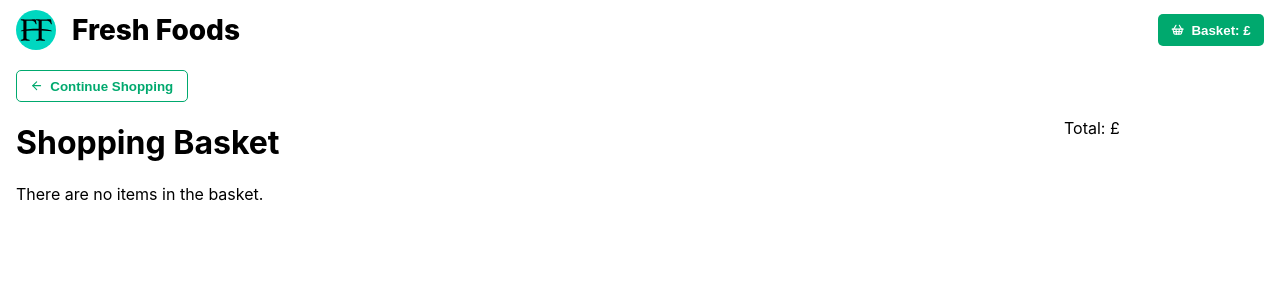
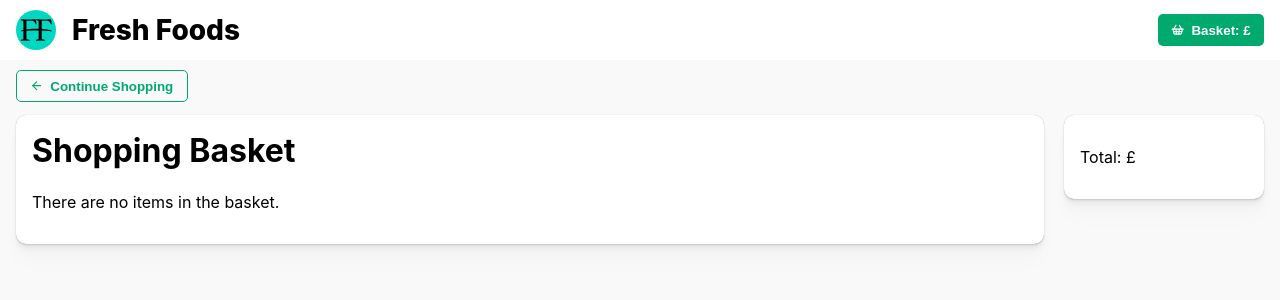
Before and after one commit to timto7/fresh-foods, a React (Vite) app: page /basket in a window 1280 px wide. Shown: the top 300 px of the page. Built offline with nearby package versions, Linux system fonts and the light colour scheme.

Commit message:
Refine card appearance

```diff
--- a/src/@types/styled.d.ts
+++ b/src/@types/styled.d.ts
@@ -17,5 +17,8 @@ declare module 'styled-components' {
       button: string;
       surface: string;
     };
+    shadows: {
+      card: string;
+    };
   }
 }
--- a/src/components/BasketItem.tsx
+++ b/src/components/BasketItem.tsx
@@ -1,22 +1,35 @@
 import { Link } from 'react-router-dom';
+import styled from 'styled-components';
 
 import Product from '../entities/Product';
 import useBasketStore from '../stores/basket-store';
 import Button from './Button';
 import QuantitySpinner from './QuantitySpinner';
+import Price from './Price';
 
 interface BasketItemProps {
   product: Product;
 }
 
+const ListItem = styled.li`
+  border-bottom: 1px solid ${(props) => props.theme.colors.text.soft};
+  padding-bottom: 1em;
+  margin: 1em 0;
+
+  &:last-of-type {
+    border-bottom: 0;
+    padding-bottom: 0;
+  }
+`;
+
 const BasketItem = ({ product }: BasketItemProps) => {
   const removeAllOfItem = useBasketStore((state) => state.removeAllOfItem);
 
   return (
-    <li style={{ margin: '1em 0' }}>
+    <ListItem>
       <div>
         <Link to={`/product/${product.id}`}>{product.name}</Link>
-        <span style={{ display: 'block' }}>£{product.price}</span>
+        <Price>£{product.price}</Price>
         <div style={{ display: 'flex' }}>
           <QuantitySpinner basketMode product={product} />
           <Button
@@ -28,7 +41,7 @@ const BasketItem = ({ product }: BasketItemProps) => {
           </Button>
         </div>
       </div>
-    </li>
+    </ListItem>
   );
 };
 
--- /dev/null
+++ b/src/components/Card.tsx
@@ -0,0 +1,11 @@
+import styled from 'styled-components';
+
+const Card = styled.div`
+  background-color: ${(props) => props.theme.colors.surface};
+  border-radius: ${(props) => props.theme.radii.surface};
+  box-sizing: border-box;
+  padding: 1em;
+  box-shadow: ${(props) => props.theme.shadows.card};
+`;
+
+export default Card;
--- a/src/components/ContinueShoppingButton.tsx
+++ b/src/components/ContinueShoppingButton.tsx
@@ -10,6 +10,7 @@ const ContinueShoppingButton = () => {
     <Button
       onClick={() => navigate('/')}
       startIcon={<LuArrowLeft />}
+      style={{ marginBottom: '1em' }}
       variant="outlined"
     >
       Continue Shopping
--- /dev/null
+++ b/src/components/Price.tsx
@@ -0,0 +1,11 @@
+import styled from 'styled-components';
+
+const Price = styled.span`
+  color: ${(props) => props.theme.colors.text.soft};
+  display: block;
+  font-size: 18px;
+  font-weight: 500;
+  margin: 0.5em 0;
+`;
+
+export default Price;
--- a/src/components/ProductCard.tsx
+++ b/src/components/ProductCard.tsx
@@ -1,31 +1,39 @@
 import { Link } from 'react-router-dom';
+import styled from 'styled-components';
 
 import Product from '../entities/Product';
 import QuantitySpinner from './QuantitySpinner';
+import Card from './Card';
+import Price from './Price';
+
+const StyledCard = styled(Card)`
+  display: flex;
+  flex-direction: column;
+  justify-content: space-between;
+  height: 200px;
+  margin-bottom: 10px;
+  width: 200px;
+`;
 
 const ProductCard = ({ product }: { product: Product }) => {
   return (
-    <div
-      style={{
-        border: '1px solid black',
-        boxSizing: 'border-box',
-        display: 'flex',
-        flexDirection: 'column',
-        height: 200,
-        justifyContent: 'space-between',
-        marginBottom: '10px',
-        padding: '1em',
-        width: 200,
-      }}
-    >
+    <StyledCard>
       <div style={{ display: 'flex', flexDirection: 'column' }}>
         <Link to={`/product/${product.id}`}>{product.name}</Link>
       </div>
       <div>
-        <p>£{product.price}</p>
-        <QuantitySpinner product={product} />
+        <div
+          style={{
+            alignItems: 'center',
+            display: 'flex',
+            flexDirection: 'column',
+          }}
+        >
+          <Price>£{product.price}</Price>
+          <QuantitySpinner product={product} />
+        </div>
       </div>
-    </div>
+    </StyledCard>
   );
 };
 
--- a/src/main.css
+++ b/src/main.css
@@ -15,3 +15,7 @@ body {
   padding: 0;
   margin: 0;
 }
+
+h1 {
+  margin-top: 0;
+}
--- a/src/pages/Basket.tsx
+++ b/src/pages/Basket.tsx
@@ -2,6 +2,7 @@ import { LuTrash2 } from 'react-icons/lu';
 
 import BasketItem from '../components/BasketItem';
 import Button from '../components/Button';
+import Card from '../components/Card';
 import ContinueShoppingButton from '../components/ContinueShoppingButton';
 import useBasketStore from '../stores/basket-store';
 
@@ -11,8 +12,10 @@ const BuyBox = () => {
 
   return (
     <div>
-      <p>Total: £{totalPrice}</p>
-      {basket.length > 0 && <Button>Proceed to Checkout</Button>}
+      <Card>
+        <p>Total: £{totalPrice}</p>
+        {basket.length > 0 && <Button>Proceed to Checkout</Button>}
+      </Card>
     </div>
   );
 };
@@ -22,7 +25,7 @@ const BasketList = () => {
   const clearBasket = useBasketStore((state) => state.clearBasket);
 
   return (
-    <div>
+    <Card>
       <h1>Shopping Basket</h1>
       {basket.length > 0 ? (
         <Button
@@ -43,7 +46,7 @@ const BasketList = () => {
           />
         ))}
       </ul>
-    </div>
+    </Card>
   );
 };
 
@@ -51,7 +54,9 @@ const Basket = () => {
   return (
     <>
       <ContinueShoppingButton />
-      <div style={{ display: 'grid', gridTemplateColumns: 'auto 200px' }}>
+      <div
+        style={{ display: 'grid', gridTemplateColumns: 'auto 200px', gap: 20 }}
+      >
         <BasketList />
         <BuyBox />
       </div>
--- a/src/pages/ProductDetail.tsx
+++ b/src/pages/ProductDetail.tsx
@@ -2,6 +2,7 @@ import { useMemo, useState } from 'react';
 
 import { useParams } from 'react-router-dom';
 
+import Card from '../components/Card';
 import ContinueShoppingButton from '../components/ContinueShoppingButton';
 import QuantitySpinner from '../components/QuantitySpinner';
 import useProducts from '../hooks/useProducts';
@@ -38,10 +39,12 @@ const ProductDetail = () => {
   return (
     <>
       <ContinueShoppingButton />
-      <h1>{product.name}</h1>
-      <p>{product.description}</p>
-      <p>£{product.price}</p>
-      <QuantitySpinner product={product} />
+      <Card>
+        <h1>{product.name}</h1>
+        <p>{product.description}</p>
+        <p>£{product.price}</p>
+        <QuantitySpinner product={product} />
+      </Card>
     </>
   );
 };
--- a/src/routing/components/Layout.tsx
+++ b/src/routing/components/Layout.tsx
@@ -1,17 +1,25 @@
 import { Outlet } from 'react-router-dom';
+import styled from 'styled-components';
+
 import Header from './Header';
 import Content from '../../components/Content';
 
+const MasterContainer = styled.div`
+  background-color: ${(props) => props.theme.colors.background};
+  min-height: 100dvh;
+  width: 100%;
+`;
+
 const Layout = () => {
   return (
-    <>
+    <MasterContainer>
       <Header />
       <Content>
         <main>
           <Outlet />
         </main>
       </Content>
-    </>
+    </MasterContainer>
   );
 };
 
--- a/src/themes/modes/dark.ts
+++ b/src/themes/modes/dark.ts
@@ -15,6 +15,14 @@ const dark: DefaultTheme = {
       solid: '#ffffff',
     },
   },
+  shadows: {
+    card: `0px 0.6px 0.6px rgba(0, 0, 0, 0.06),
+    0px 1.3px 1.3px rgba(0, 0, 0, 0.043),
+    0px 2.5px 2.5px rgba(0, 0, 0, 0.036),
+    0px 4.5px 4.5px rgba(0, 0, 0, 0.03),
+    0px 8.4px 8.4px rgba(0, 0, 0, 0.024),
+    0px 20px 20px rgba(0, 0, 0, 0.017)`,
+  },
 };
 
 export default dark;
--- a/src/themes/modes/light.ts
+++ b/src/themes/modes/light.ts
@@ -5,7 +5,7 @@ import common from './common';
 const light: DefaultTheme = {
   ...common,
   colors: {
-    background: '#f2f2f2',
+    background: '#f9f9f9',
     primary: '#00a96e',
     surface: '#ffffff',
     text: {
@@ -15,6 +15,15 @@ const light: DefaultTheme = {
       solid: '#000000',
     },
   },
+  shadows: {
+    card: `0px 0px 1px rgba(0, 0, 0, 0.3),
+    0px 0.6px 0.6px rgba(0, 0, 0, 0.06),
+    0px 1.3px 1.3px rgba(0, 0, 0, 0.043),
+    0px 2.5px 2.5px rgba(0, 0, 0, 0.036),
+    0px 4.5px 4.5px rgba(0, 0, 0, 0.03),
+    0px 8.4px 8.4px rgba(0, 0, 0, 0.024),
+    0px 20px 20px rgba(0, 0, 0, 0.017)`,
+  },
 };
 
 export default light;
```
